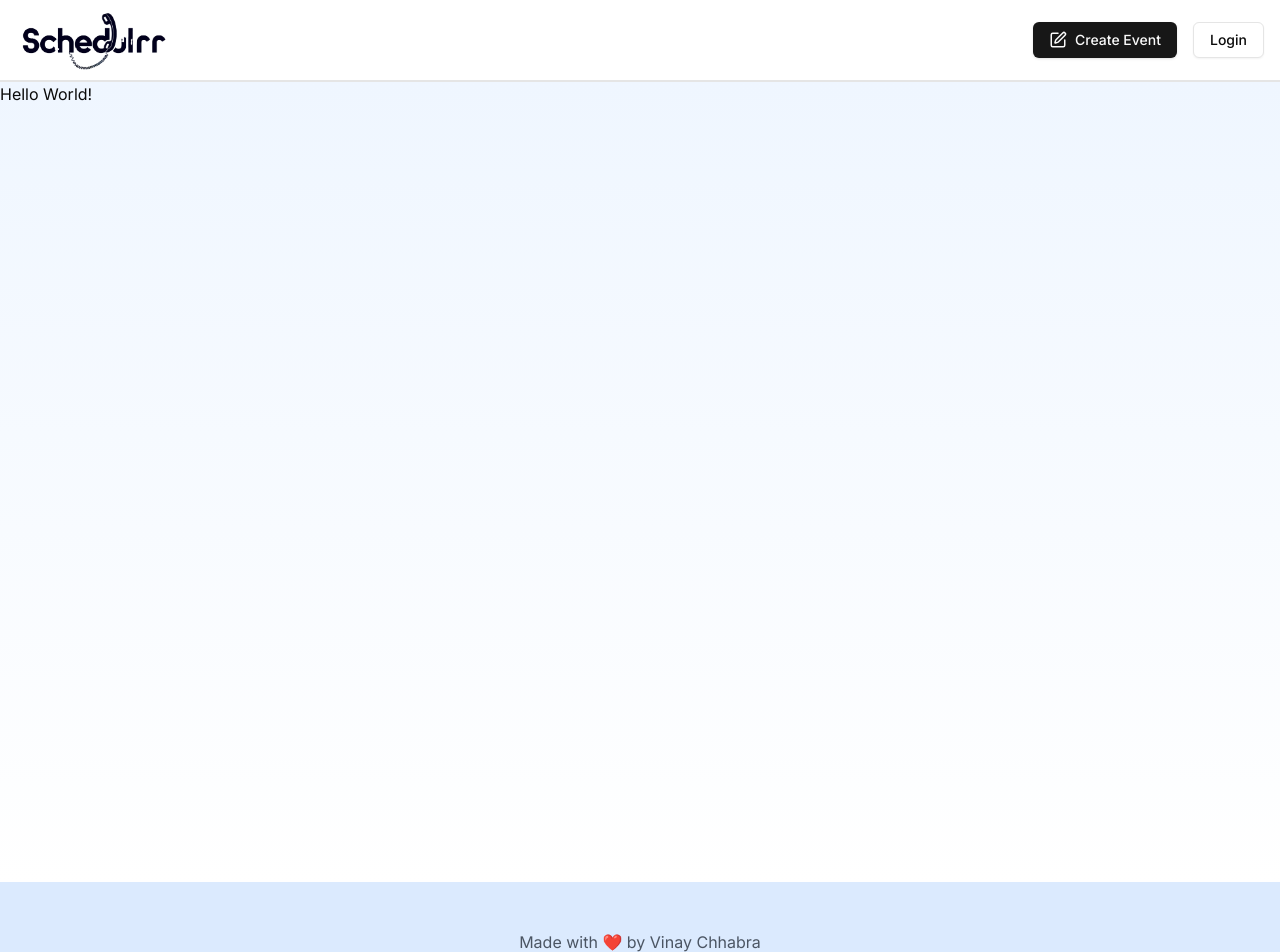
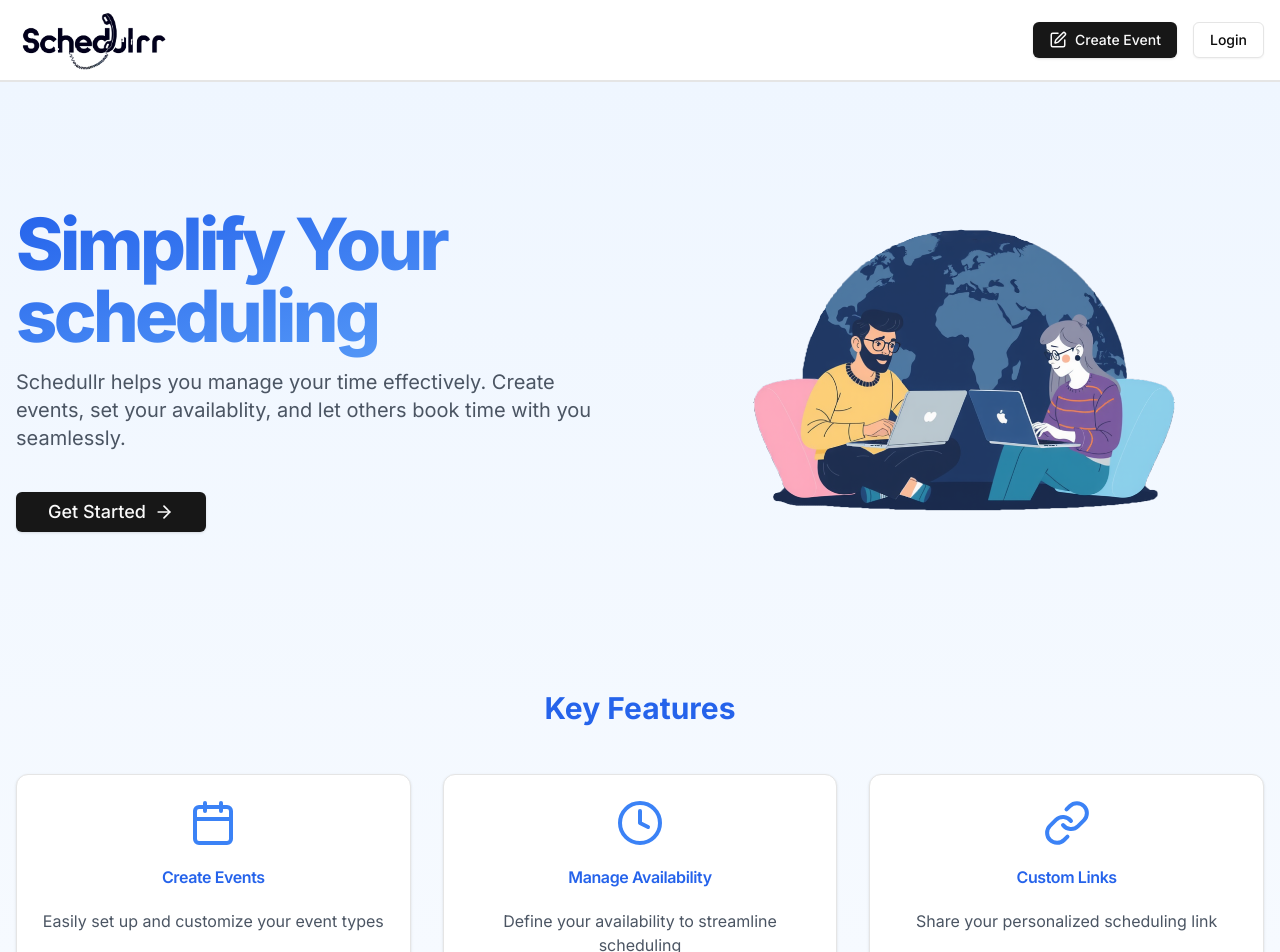
Before and after one commit to code-walker-23/schedullr, a Next.js app: page / in a window 1280 px wide. Shown: the top 952 px of the page. Built offline with nearby package versions, Linux system fonts and the light colour scheme; no server answers.

Commit message:
landing-page-completed

```diff
--- a/app/globals.css
+++ b/app/globals.css
@@ -10,7 +10,11 @@ body {
   .text-balance {
     text-wrap: balance;
   }
+  .gradient-title{
+    @apply font-extrabold bg-gradient-to-br from-blue-600 to-blue-400 bg-clip-text tracking-tighter text-transparent pb-4 pr-2
+  }
 }
+
 
 @layer base {
   :root {
--- a/app/page.js
+++ /dev/null
@@ -1,3 +0,0 @@
-export default function Home() {
-  return <div>Hello World!</div>;
-}
--- /dev/null
+++ b/app/page.jsx
@@ -0,0 +1,47 @@
+import Testimonials from "@/components/Testimonials";
+import HowItWorks from "@/components/HowItWorks";
+import Features from "@/components/Features";
+import Description from "@/components/Description";
+import Link from "next/link";
+import { Button } from "@/components/ui/button";
+import { ArrowRight } from "lucide-react";
+
+export default function Home() {
+  return (
+    <main className="container mx-auto px-4 py-16">
+      <Description />
+      <div className="mb-24">
+        <h2 className="text-3xl font-bold text-center mb-12 text-blue-600">
+          Key Features
+        </h2>
+        <Features />
+      </div>
+      <div className="mb-24">
+        <h2 className="text-3xl font-bold text-center mb-12 text-blue-600">
+          What Our Users Say
+        </h2>
+        <Testimonials />
+      </div>
+      <div className="mb-24">
+        <h2 className="text-3xl font-bold text-center mb-12 text-blue-600">
+          How It Works
+        </h2>
+        <HowItWorks />
+      </div>
+      <div className="bg-blue-600 text-white rounded-lg p-8 text-center">
+        <h2 className="text-3xl font-bold mb-4">
+          Ready to Simplify Your Scheduling?
+        </h2>
+        <p className="text-xl mb-6">
+          Join thousands of professionals who trust schedullr for efficient time
+          management.
+        </p>
+        <Link href={"/dashboard"}>
+          <Button size="lg" variant="secondary" className="text-blue-600">
+            Start For Free <ArrowRight className="ml-2 h-5 w-5" />
+          </Button>
+        </Link>
+      </div>
+    </main>
+  );
+}
--- /dev/null
+++ b/components/Description.jsx
@@ -0,0 +1,38 @@
+import { Button } from "@/components/ui/button";
+import { ArrowRight } from "lucide-react";
+import Image from "next/image";
+import Link from "next/link";
+
+const Description = () => {
+  return (
+    <div className="flex flex-col lg:flex-row items-center justify-between gap-12 mb-24">
+      <div className="lg:w-1/2">
+        <h1 className="text-7xl font-extrabold pb-6 gradient-title">
+          Simplify Your scheduling
+        </h1>
+        <p className="text-xl text-gray-600 mb-10">
+          Schedullr helps you manage your time effectively. Create events, set
+          your availablity, and let others book time with you seamlessly.
+        </p>
+        <Link href={"/dashboard"}>
+          <Button size="lg" className="text-lg">
+            {" "}
+            Get Started <ArrowRight className="ml-2 h-5 w-5" />
+          </Button>
+        </Link>
+      </div>
+      <div className="lg:w-1/2 flex justify-center">
+        <div className="relative w-full max-w-md aspect-square">
+          <Image
+            alt="scheduling illustration"
+            src="/poster.png"
+            layout="fill"
+            objectFit="contain"
+          />
+        </div>
+      </div>
+    </div>
+  );
+};
+
+export default Description;
--- /dev/null
+++ b/components/Features.jsx
@@ -0,0 +1,23 @@
+import { features } from "@/lib/data";
+import { Card, CardContent, CardHeader, CardTitle } from "@/components/ui/card";
+const Features = () => {
+  return (
+    <div className="grid grid-cols-1 md:grid-cols-3 gap-8">
+      {features.map((feature, index) => (
+        <Card key={index}>
+          <CardHeader>
+            <feature.icon className="w-12 h-12 text-blue-500 mb-4 mx-auto" />
+            <CardTitle className="text-center text-blue-600">
+              {feature.title}
+            </CardTitle>
+          </CardHeader>
+          <CardContent>
+            <p className="text-center text-gray-600">{feature.description}</p>
+          </CardContent>
+        </Card>
+      ))}
+    </div>
+  );
+};
+
+export default Features;
--- /dev/null
+++ b/components/HowItWorks.jsx
@@ -0,0 +1,18 @@
+import { howItWorks } from "@/lib/data";
+const HowItWorks = () => {
+  return (
+    <div className="grid grid-cols-1 md:grid-cols-2 lg:grid-cols-4 gap-8">
+      {howItWorks.map((step, index) => (
+        <div className="text-center" key={index}>
+          <div className="bg-blue-100 rounded-full w-16 h-16 flex items-center justify-center mx-auto mb-4">
+            <span className="text-blue-600 font-bold text-xl">{index + 1}</span>
+          </div>
+          <h3 className="font-semibold text-lg mb-2">{step.step}</h3>
+          <p className="text-gray-600">{step.description}</p>
+        </div>
+      ))}
+    </div>
+  );
+};
+
+export default HowItWorks;
--- /dev/null
+++ b/components/Testimonials.jsx
@@ -0,0 +1,59 @@
+"use client";
+import { testimonials } from "@/lib/data";
+import * as React from "react";
+import { Avatar, AvatarFallback, AvatarImage } from "@/components/ui/avatar";
+
+import { Card, CardContent } from "@/components/ui/card";
+import {
+  Carousel,
+  CarouselContent,
+  CarouselItem,
+} from "@/components/ui/carousel";
+import Autoplay from "embla-carousel-autoplay";
+
+const Testimonials = () => {
+  return (
+    <Carousel
+      plugins={[
+        Autoplay({
+          delay: 2000,
+        }),
+      ]}
+      opts={{
+        align: "start",
+      }}
+      className="w-full mx-auto"
+    >
+      <CarouselContent>
+        {testimonials.map((testimonial, index) => (
+          <CarouselItem key={index} className="md:basis-1/2 lg:basis-1/3">
+            <Card className="h-full">
+              <CardContent className="flex flex-col h-full justify-between p-6">
+                <p className="text-gray-600 mb-4">
+                  &quot;{testimonial.content}&quot;
+                </p>
+                <div className="flex items-center mt-4">
+                  <Avatar className="h-12 w-12 mr-4">
+                    <AvatarImage src={testimonial.image} />
+                    <AvatarFallback>
+                      {testimonial.name
+                        .split(" ")
+                        .map((name) => name[0])
+                        .join(" ")}
+                    </AvatarFallback>
+                  </Avatar>
+                  <div>
+                    <p className="font-semibold">{testimonial.name}</p>
+                    <p className="text-sm text-gray-500">{testimonial.role}</p>
+                  </div>
+                </div>
+              </CardContent>
+            </Card>
+          </CarouselItem>
+        ))}
+      </CarouselContent>
+    </Carousel>
+  );
+};
+
+export default Testimonials;
--- /dev/null
+++ b/lib/data.js
@@ -0,0 +1,66 @@
+import { Calendar, Clock, LinkIcon } from "lucide-react";
+
+export const features = [
+  {
+    icon: Calendar,
+    title: "Create Events",
+    description: "Easily set up and customize your event types",
+  },
+  {
+    icon: Clock,
+    title: "Manage Availability",
+    description: "Define your availability to streamline scheduling",
+  },
+  {
+    icon: LinkIcon,
+    title: "Custom Links",
+    description: "Share your personalized scheduling link",
+  },
+];
+
+export const howItWorks = [
+  { step: "Sign Up", description: "Create your free Schedulrr account" },
+  {
+    step: "Set Availability",
+    description: "Define when you're available for meetings",
+  },
+  {
+    step: "Share Your Link",
+    description: "Send your scheduling link to clients or colleagues",
+  },
+  {
+    step: "Get Booked",
+    description: "Receive confirmations for new appointments automatically",
+  },
+];
+
+export const testimonials = [
+  {
+    name: "Sarah Johnson",
+    role: "Marketing Manager",
+    content:
+      "Schedulrr has transformed how I manage my team's meetings. It's intuitive and saves us hours every week!",
+    image: "https://i.pravatar.cc/150?img=1",
+  },
+  {
+    name: "David Lee",
+    role: "Freelance Designer",
+    content:
+      "As a freelancer, Schedulrr helps me stay organized and professional. My clients love how easy it is to book time with me.",
+    image: "https://i.pravatar.cc/150?img=2",
+  },
+  {
+    name: "Emily Chen",
+    role: "Startup Founder",
+    content:
+      "Schedulrr streamlined our hiring process. Setting up interviews has never been easier!",
+    image: "https://i.pravatar.cc/150?img=3",
+  },
+  {
+    name: "Michael Brown",
+    role: "Sales Executive",
+    content:
+      "I've seen a 30% increase in my meeting bookings since using Schedulrr. It's a game-changer for sales professionals.",
+    image: "https://i.pravatar.cc/150?img=4",
+  },
+];
--- a/package.json
+++ b/package.json
@@ -20,6 +20,7 @@
     "@radix-ui/react-tabs": "^1.1.1",
     "class-variance-authority": "^0.7.0",
     "clsx": "^2.1.1",
+    "embla-carousel-autoplay": "^8.3.0",
     "embla-carousel-react": "^8.3.0",
     "lucide-react": "^0.452.0",
     "next": "14.2.15",
```
Also changed, not shown: 2 other files (tests, documents, lock files or other folders).
